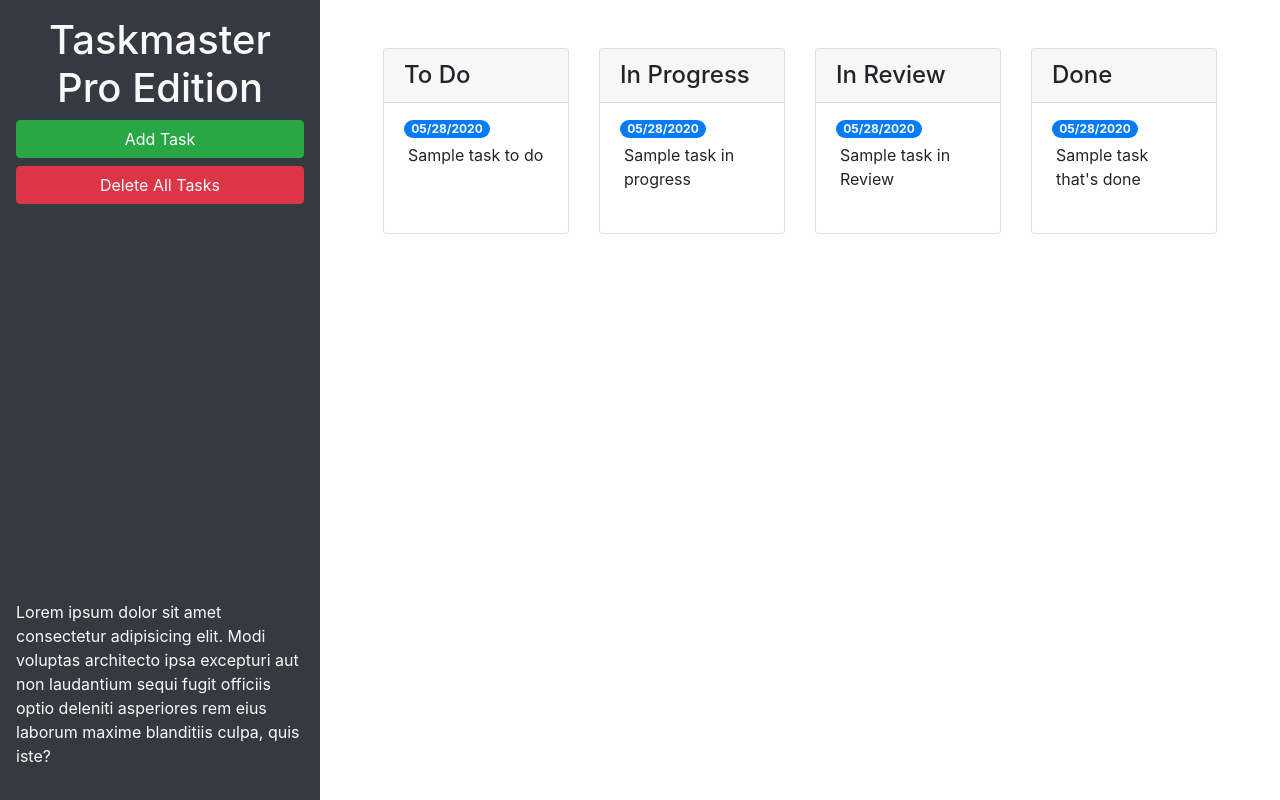
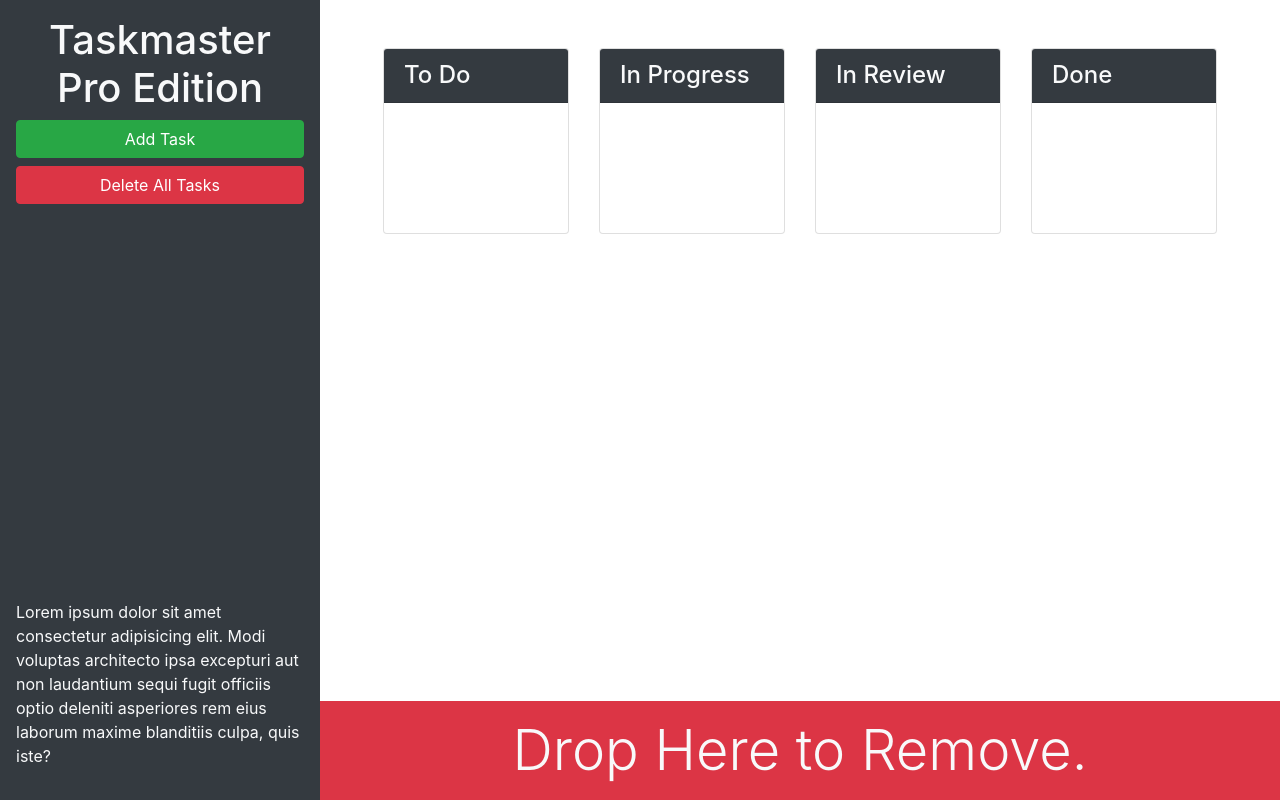
Before and after one commit to Kaysie04/taskmaster-pro, a plain HTML site: page taskmaster-starter/index.html in a window 1280 px wide. Drawn offline with nearby package versions, Linux system fonts and the light colour scheme.

Commit message:
added trash element

```diff
--- a/taskmaster-starter/index.html
+++ b/taskmaster-starter/index.html
@@ -13,29 +13,29 @@
 <body>
 
   <div class="row min-vh-100 no-gutters">
-    <header class="col-12 col-lg-3 bg-dark text-light d-flex flex-column p-4 p-lg-3">
+    <header class="col-12 col-lg-3 bg-dark text-light sticky-top d-flex flex-column p-4 p-lg-3">
       <h1 class="text-center">Taskmaster Pro Edition</h1>
       <button id="create-task" class="btn btn-block btn-success" data-toggle="modal" data-target="#task-form-modal">Add
         Task</button>
       <button id="remove-tasks" class="btn btn-block btn-danger">Delete All Tasks</button>
-      <p class="mt-auto">Lorem ipsum dolor sit amet consectetur adipisicing elit. Modi voluptas architecto ipsa
+      <p class="mt-auto d-none d-lg-block">Lorem ipsum dolor sit amet consectetur adipisicing elit. Modi voluptas architecto ipsa
         excepturi aut non
         laudantium sequi fugit officiis optio deleniti asperiores rem eius laborum maxime blanditiis culpa, quis iste?
       </p>
     </header>
-    <main class="col-12 col-lg-9">
+    <main class="col-12 col-lg-9 d-flex flex-column">
       <div class="m-5 row justify-content-around">
         <!-- todo start-->
 
         <div class="col-12 col-md-6 col-xl-3 mb-3">
           <div class="card">
-            <h4 class="card-header">
+            <h4 class="card-header bg-dark text-light">
               To Do
             </h4>
             <ul id="list-toDo" class="list-group list-group-flush">
               <li class="list-group-item">
-                <span class="badge badge-primary badge-pill"> 05/28/2020</span>
-                <p class="m-1"> Sample task to do</p>
+                <span class="badge badge-primary badge-pill"></span>
+                <p class="m-1"></p>
               </li>
             </ul>
           </div>
@@ -45,13 +45,13 @@
     <!-- in progress start-->
         <div class ="col-12 col-md-6 col-xl-3 mb-3">
           <div class="card">
-            <h4 class="card-header">
+            <h4 class="card-header bg-dark text-light">
               In Progress
             </h4>
             <ul id="list-inProgress" class="list-group list-group-flush">
             <li class="list-group-item">
-              <span class="badge badge-primary badge-pill"> 05/28/2020</span>
-              <p class="m-1"> Sample task in progress</p>
+              <span class="badge badge-primary badge-pill"></span>
+              <p class="m-1"></p>
             </li>
             </ul>
           </div>
@@ -61,13 +61,13 @@
     <!-- in review start-->
         <div class="col-12 col-md-6 col-xl-3 mb-3">
           <div class="card">
-            <h4 class="card-header">
+            <h4 class="card-header bg-dark text-light">
               In Review
             </h4>
             <ul id="list-inReview" class="list-group list-group-flush">
               <li class="list-group-item">
-                <span class="badge badge-primary badge-pill"> 05/28/2020</span>
-                <p class="m-1">Sample task in Review</p>
+                <span class="badge badge-primary badge-pill"></span>
+                <p class="m-1"></p>
               </li>
             </ul>
           </div>
@@ -77,19 +77,23 @@
     <!--done start-->
         <div class="col-12 col-md-6 col-xl-3 mb-3">
           <div class="card">
-            <h4 class="card-header">
+            <h4 class="card-header bg-dark text-light">
               Done
             </h4>
             <ul id="list-done" class="list-group list-group-flush">
               <li class="list-group-item">
-                <span class="badge badge-primary badge-pill">05/28/2020</span>
-                <p class="m-1">Sample task that's done</p>
+                <span class="badge badge-primary badge-pill"></span>
+                <p class="m-1"></p>
               </li>
             </ul>
           </div>
         </div>
     <!-- done end -->
-
+      </div>
+      <div class="mt-auto" id="trash">
+        <div class="w-100 bg-danger p-3 text-center text-light display-4">
+          Drop Here to Remove.
+        </div>
       </div>
     </main>
   </div>
```
